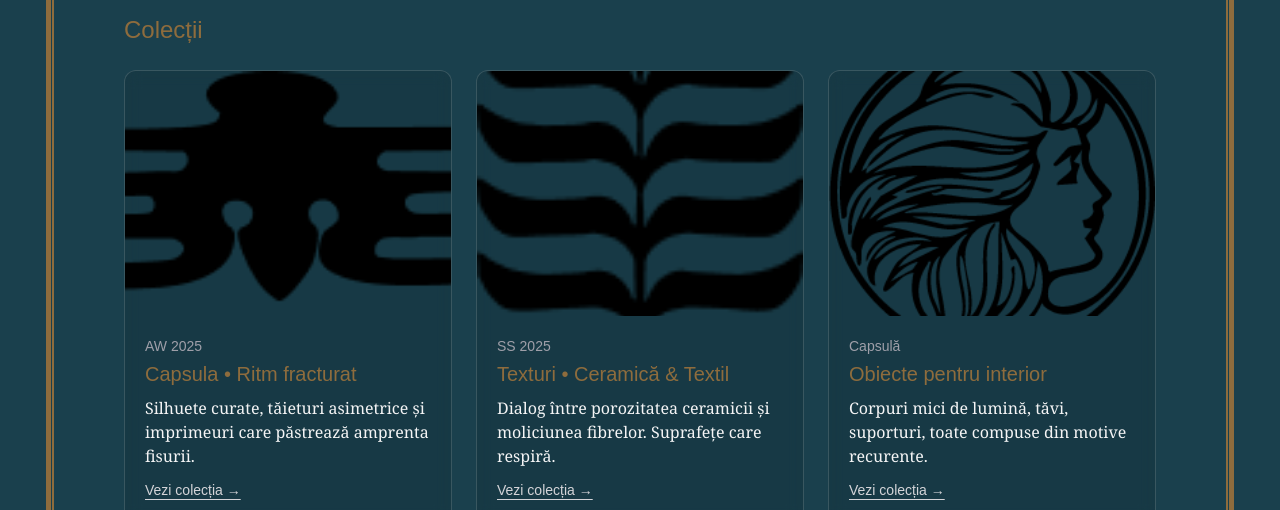
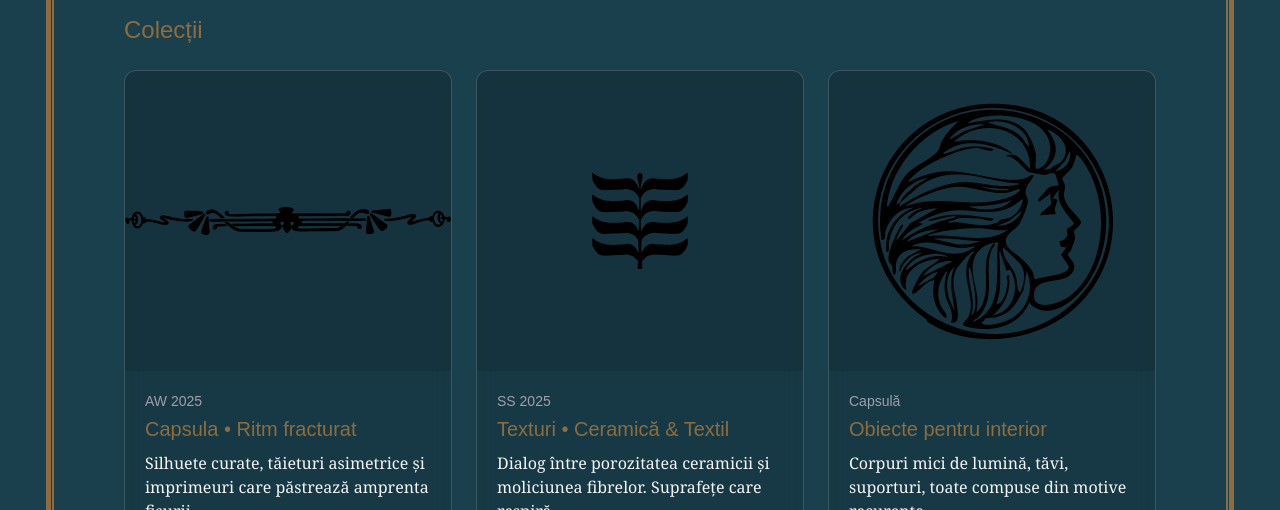
Before and after one commit to TeodorDNK/fractursim, a Next.js app: page /en/moda-design in a window 1280 px wide. Shown: the part 290-800 px from the top of the page. Built offline with nearby package versions, Linux system fonts and the light colour scheme; no server answers; a web font is replaced by a local one.

Commit message:
Your commit message for submodule changes

```diff
--- a/src/app/[locale]/moda-design/page.tsx
+++ b/src/app/[locale]/moda-design/page.tsx
@@ -7,7 +7,6 @@ import { buildPageMetadata } from "@/seo/meta";
 
 type ParamsP = { params: Promise<{ locale: string }> };
 
-/** pictogramă colorabilă la accent */
 function TintedIcon({
   src,
   width,
@@ -44,19 +43,12 @@ function TintedIcon({
   );
 }
 
-/** coloane laterale ornament */
 const FrameColumn = ({ position }: { position: "left" | "right" }) => {
   const ornamentUrl = "/images/floare.png";
   const borderStyle =
     position === "left"
-      ? {
-          borderLeft: "5px solid var(--color-theme-accent)",
-          borderRight: "2px solid var(--color-theme-accent)",
-        }
-      : {
-          borderRight: "5px solid var(--color-theme-accent)",
-          borderLeft: "2px solid var(--color-theme-accent)",
-        };
+      ? { borderLeft: "5px solid var(--color-theme-accent)", borderRight: "2px solid var(--color-theme-accent)" }
+      : { borderRight: "5px solid var(--color-theme-accent)", borderLeft: "2px solid var(--color-theme-accent)" };
   const topTransform = position === "left" ? "none" : "scaleX(-1)";
   const bottomTransform = position === "left" ? "scaleY(-1)" : "scale(-1, -1)";
   return (
@@ -64,17 +56,11 @@ const FrameColumn = ({ position }: { position: "left" | "right" }) => {
       className="hidden md:flex flex-col justify-between p-5"
       style={{ minHeight: "100vh", flexBasis: "100px", flexShrink: 0 }}
     >
-      <figure
-        className={position === "right" ? "self-end" : "self-start"}
-        style={{ transform: topTransform as any }}
-      >
+      <figure className={position === "right" ? "self-end" : "self-start"} style={{ transform: topTransform as any }}>
         <TintedIcon src={ornamentUrl} alt="Ornament" width={60} height={60} />
       </figure>
       <div className="flex-1 w-2 mx-auto my-[-3px]" style={borderStyle} />
-      <figure
-        className={position === "right" ? "self-end" : "self-start"}
-        style={{ transform: bottomTransform as any }}
-      >
+      <figure className={position === "right" ? "self-end" : "self-start"} style={{ transform: bottomTransform as any }}>
         <TintedIcon src={ornamentUrl} alt="Ornament" width={60} height={60} />
       </figure>
     </div>
@@ -97,14 +83,8 @@ export async function generateMetadata({ params }: ParamsP): Promise<Metadata> {
   });
 }
 
-// JSON-LD helper
 function JsonLd({ data }: { data: Record<string, any> }) {
-  return (
-    <script
-      type="application/ld+json"
-      dangerouslySetInnerHTML={{ __html: JSON.stringify(data) }}
-    />
-  );
+  return <script type="application/ld+json" dangerouslySetInnerHTML={{ __html: JSON.stringify(data) }} />;
 }
 
 type Collection = {
@@ -135,42 +115,19 @@ export default async function FashionDesignPage({
     t?.fashion?.subtitle ??
     "Forme fracturate, ritm ornamental și materiale naturale — aplicate pe modă, obiect și spațiu.";
 
-  // Fallback colecții (înlocuiește cu datele tale / CMS)
   const collections: Collection[] =
     (t?.fashion?.collections as Collection[]) ?? [
-      {
-        slug: "capsula-ritm-fracturat",
-        title: "Capsula • Ritm fracturat",
-        blurb:
-          "Silhuete curate, tăieturi asimetrice și imprimeuri care păstrează amprenta fisurii.",
-        cover: "/images/ornament.png",
-        season: "AW 2025",
-      },
-      {
-        slug: "texturi-ceramica-textil",
-        title: "Texturi • Ceramică & Textil",
-        blurb:
-          "Dialog între porozitatea ceramicii și moliciunea fibrelor. Suprafețe care respiră.",
-        cover: "/images/separeu.png",
-        season: "SS 2025",
-      },
-      {
-        slug: "obiecte-pentru-interior",
-        title: "Obiecte pentru interior",
-        blurb:
-          "Corpuri mici de lumină, tăvi, suporturi, toate compuse din motive recurente.",
-        cover: "/images/moneda.png",
-      },
+      { slug: "capsula-ritm-fracturat", title: "Capsula • Ritm fracturat", blurb: "Silhuete curate, tăieturi asimetrice și imprimeuri care păstrează amprenta fisurii.", cover: "/images/ornament.png", season: "AW 2025" },
+      { slug: "texturi-ceramica-textil", title: "Texturi • Ceramică & Textil", blurb: "Dialog între porozitatea ceramicii și moliciunea fibrelor. Suprafețe care respiră.", cover: "/images/separeu.png", season: "SS 2025" },
+      { slug: "obiecte-pentru-interior", title: "Obiecte pentru interior", blurb: "Corpuri mici de lumină, tăvi, suporturi, toate compuse din motive recurente.", cover: "/images/moneda.png" },
     ];
 
-  // Lookbook minimalist (poți înlocui cu imagini reale)
   const looks: Look[] = [
     { src: "/images/profil.jpeg", alt: "Look 01", caption: "Portret/print" },
     { src: "/images/floare.png", alt: "Look 02", caption: "Motiv floral" },
     { src: "/images/ornament.png", alt: "Look 03", caption: "Ornament repetat" },
   ];
 
-  // JSON-LD ca CollectionPage + hasPart (CreativeWork)
   const SITE = process.env.NEXT_PUBLIC_SITE_URL || "https://fracturism.tld";
   const jsonld = {
     "@context": "https://schema.org",
@@ -195,63 +152,38 @@ export default async function FashionDesignPage({
       <div className="max-w-6xl w-full bg-transparent">
         <JsonLd data={jsonld} />
 
-        {/* Hero */}
         <header className="py-10 md:py-16 text-center">
-          <h1 className="font-[var(--font-arhaic)] text-4xl md:text-5xl">
-            {title}
-          </h1>
-          <p className="font-serif text-lg text-zinc-300 mt-2 max-w-3xl mx-auto">
-            {dek}
-          </p>
+          <h1 className="font-[var(--font-arhaic)] text-4xl md:text-5xl">{title}</h1>
+          <p className="font-serif text-lg text-zinc-300 mt-2 max-w-3xl mx-auto">{dek}</p>
         </header>
 
         <main className="px-6 pb-16 space-y-16">
-          {/* Colecții */}
+          {/* Colecții: imagine completă, fără tăiere */}
           <section>
-            <h2
-              className="font-[var(--font-arhaic)] text-2xl mb-6"
-              style={{ color: "var(--color-theme-accent)" }}
-            >
+            <h2 className="font-[var(--font-arhaic)] text-2xl mb-6" style={{ color: "var(--color-theme-accent)" }}>
               Colecții
             </h2>
 
             <div className="grid gap-6 sm:grid-cols-2 lg:grid-cols-3">
               {collections.map((c) => (
-                <article
-                  key={c.slug}
-                  className="rounded-xl border border-white/15 bg-black/10 backdrop-blur hover:bg-black/20 transition"
-                >
-                  <Link
-                    href={`/${locale}/moda-design/${c.slug}`}
-                    className="block group"
-                  >
-                    <div
-                      className="relative w-full overflow-hidden rounded-t-xl"
-                      style={{ aspectRatio: "4/3" }}
-                    >
+                <article key={c.slug} className="rounded-xl border border-white/15 bg-black/10 backdrop-blur hover:bg-black/20 transition">
+                  <Link href={`/${locale}/moda-design/${c.slug}`} className="block group">
+                    <div className="relative w-full overflow-hidden rounded-t-xl bg-black/10 flex items-center justify-center h-[220px] sm:h-[260px] lg:h-[300px]">
                       <img
                         src={c.cover}
                         alt={c.title}
-                        className="absolute inset-0 h-full w-full object-cover transition-transform duration-300 group-hover:scale-[1.03]"
+                        className="max-h-full max-w-full h-auto w-auto object-contain transition-transform duration-300 group-hover:scale-[1.03]"
                         loading="lazy"
+                        draggable={false}
                       />
                     </div>
                     <div className="p-5">
-                      <p className="text-sm text-zinc-400">
-                        {c.season ?? "Capsulă"}
-                      </p>
-                      <h3
-                        className="font-[var(--font-arhaic)] text-xl mt-1"
-                        style={{ color: "var(--color-theme-accent)" }}
-                      >
+                      <p className="text-sm text-zinc-400">{c.season ?? "Capsulă"}</p>
+                      <h3 className="font-[var(--font-arhaic)] text-xl mt-1" style={{ color: "var(--color-theme-accent)" }}>
                         {c.title}
                       </h3>
-                      <p className="mt-2 font-serif text-zinc-100 line-clamp-3">
-                        {c.blurb}
-                      </p>
-                      <span className="mt-3 inline-block text-sm underline underline-offset-4 text-zinc-300">
-                        Vezi colecția →
-                      </span>
+                      <p className="mt-2 font-serif text-zinc-100 line-clamp-3">{c.blurb}</p>
+                      <span className="mt-3 inline-block text-sm underline underline-offset-4 text-zinc-300">Vezi colecția →</span>
                     </div>
                   </Link>
                 </article>
@@ -259,33 +191,24 @@ export default async function FashionDesignPage({
             </div>
           </section>
 
-          {/* Lookbook (grid simplu) */}
+          {/* Lookbook: imagine completă, fără tăiere */}
           <section>
-            <h2
-              className="font-[var(--font-arhaic)] text-2xl mb-6"
-              style={{ color: "var(--color-theme-accent)" }}
-            >
+            <h2 className="font-[var(--font-arhaic)] text-2xl mb-6" style={{ color: "var(--color-theme-accent)" }}>
               Lookbook
             </h2>
             <div className="grid gap-6 sm:grid-cols-2 lg:grid-cols-3">
               {looks.map((l, i) => (
-                <figure
-                  key={i}
-                  className="rounded-xl overflow-hidden border border-white/15 bg-black/10"
-                >
-                  <div className="relative w-full" style={{ aspectRatio: "3/4" }}>
+                <figure key={i} className="rounded-xl overflow-hidden border border-white/15 bg-black/10">
+                  <div className="relative w-full flex items-center justify-center h-[300px] sm:h-[360px] lg:h-[420px] bg-black/10">
                     <img
                       src={l.src}
                       alt={l.alt}
-                      className="absolute inset-0 h-full w-full object-cover"
+                      className="max-h-full max-w-full h-auto w-auto object-contain"
                       loading="lazy"
+                      draggable={false}
                     />
                   </div>
-                  {l.caption ? (
-                    <figcaption className="p-3 text-sm text-zinc-300">
-                      {l.caption}
-                    </figcaption>
-                  ) : null}
+                  {l.caption ? <figcaption className="p-3 text-sm text-zinc-300">{l.caption}</figcaption> : null}
                 </figure>
               ))}
             </div>
@@ -293,10 +216,7 @@ export default async function FashionDesignPage({
 
           {/* Materiale & Proces */}
           <section>
-            <h2
-              className="font-[var(--font-arhaic)] text-2xl mb-4"
-              style={{ color: "var(--color-theme-accent)" }}
-            >
+            <h2 className="font-[var(--font-arhaic)] text-2xl mb-4" style={{ color: "var(--color-theme-accent)" }}>
               Materiale & proces
             </h2>
             <div className="rounded-xl border border-white/15 bg-black/10 p-6 font-serif leading-relaxed text-zinc-100">
@@ -309,15 +229,9 @@ export default async function FashionDesignPage({
             </div>
           </section>
 
-          {/* CTA */}
           <section className="text-center">
-            <p className="font-serif text-lg text-zinc-100">
-              Cauți colaborare sau ediții speciale?
-            </p>
-            <Link
-              href={`/${locale}/contact`}
-              className="mt-4 inline-block px-6 py-3 rounded-lg border border-white/30 bg-black/30 hover:bg-black/50 text-white transition"
-            >
+            <p className="font-serif text-lg text-zinc-100">Cauți colaborare sau ediții speciale?</p>
+            <Link href={`/${locale}/contact`} className="mt-4 inline-block px-6 py-3 rounded-lg border border-white/30 bg-black/30 hover:bg-black/50 text-white transition">
               Scrie-ne →
             </Link>
           </section>
@@ -325,10 +239,7 @@ export default async function FashionDesignPage({
 
         <footer className="py-12 border-t border-white/20">
           <div className="text-center max-w-6xl mx-auto px-6">
-            <p
-              className="font-[var(--font-arhaic)] text-2xl"
-              style={{ color: "var(--color-theme-accent)", lineHeight: "0" }}
-            >
+            <p className="font-[var(--font-arhaic)] text-2xl" style={{ color: "var(--color-theme-accent)", lineHeight: "0" }}>
               ✦
             </p>
           </div>
--- a/src/app/[locale]/noutati/page.tsx
+++ b/src/app/[locale]/noutati/page.tsx
@@ -9,18 +9,8 @@ type ParamsP = { params: Promise<{ locale: string }> };
 
 /** pictogramă colorabilă la accent */
 function TintedIcon({
-  src,
-  width,
-  height,
-  alt,
-  className,
-}: {
-  src: string;
-  width: number;
-  height: number;
-  alt: string;
-  className?: string;
-}) {
+  src, width, height, alt, className,
+}: { src: string; width: number; height: number; alt: string; className?: string }) {
   return (
     <span
       role="img"
@@ -28,8 +18,7 @@ function TintedIcon({
       className={className}
       style={{
         display: "inline-block",
-        width,
-        height,
+        width, height,
         backgroundColor: "var(--color-theme-accent)",
         WebkitMaskImage: `url(${src})`,
         maskImage: `url(${src})`,
@@ -49,32 +38,17 @@ const FrameColumn = ({ position }: { position: "left" | "right" }) => {
   const ornamentUrl = "/images/floare.png";
   const borderStyle =
     position === "left"
-      ? {
-          borderLeft: "5px solid var(--color-theme-accent)",
-          borderRight: "2px solid var(--color-theme-accent)",
-        }
-      : {
-          borderRight: "5px solid var(--color-theme-accent)",
-          borderLeft: "2px solid var(--color-theme-accent)",
-        };
+      ? { borderLeft: "5px solid var(--color-theme-accent)", borderRight: "2px solid var(--color-theme-accent)" }
+      : { borderRight: "5px solid var(--color-theme-accent)", borderLeft: "2px solid var(--color-theme-accent)" };
   const topTransform = position === "left" ? "none" : "scaleX(-1)";
   const bottomTransform = position === "left" ? "scaleY(-1)" : "scale(-1, -1)";
   return (
-    <div
-      className="hidden md:flex flex-col justify-between p-5"
-      style={{ minHeight: "100vh", flexBasis: "100px", flexShrink: 0 }}
-    >
-      <figure
-        className={position === "right" ? "self-end" : "self-start"}
-        style={{ transform: topTransform as any }}
-      >
+    <div className="hidden md:flex flex-col justify-between p-5" style={{ minHeight: "100vh", flexBasis: "100px", flexShrink: 0 }}>
+      <figure className={position === "right" ? "self-end" : "self-start"} style={{ transform: topTransform as any }}>
         <TintedIcon src={ornamentUrl} alt="Ornament" width={60} height={60} />
       </figure>
       <div className="flex-1 w-2 mx-auto my-[-3px]" style={borderStyle} />
-      <figure
-        className={position === "right" ? "self-end" : "self-start"}
-        style={{ transform: bottomTransform as any }}
-      >
+      <figure className={position === "right" ? "self-end" : "self-start"} style={{ transform: bottomTransform as any }}>
         <TintedIcon src={ornamentUrl} alt="Ornament" width={60} height={60} />
       </figure>
     </div>
@@ -91,73 +65,50 @@ export async function generateMetadata({ params }: ParamsP): Promise<Metadata> {
     locale,
     pathname: "/noutati",
     title: t?.meta?.news?.title ?? "Noutăți – Fracturism",
-    description:
-      t?.meta?.news?.description ??
-      "Noutăți, articole și anunțuri din lumea Fracturismului.",
+    description: t?.meta?.news?.description ?? "Noutăți, articole și anunțuri din lumea Fracturismului.",
   });
 }
 
 // JSON-LD helper
 function JsonLd({ data }: { data: Record<string, any> }) {
-  return (
-    <script
-      type="application/ld+json"
-      dangerouslySetInnerHTML={{ __html: JSON.stringify(data) }}
-    />
-  );
+  return <script type="application/ld+json" dangerouslySetInnerHTML={{ __html: JSON.stringify(data) }} />;
 }
 
 type NewsItem = {
   slug: string;
   title: string;
   excerpt: string;
-  date: string; // ISO string
+  date: string; // ISO
   cover?: string;
   readingTime?: string;
 };
 
-function NewsCard({
-  item,
-  locale,
-}: {
-  item: NewsItem;
-  locale: string;
-}) {
+// Card cu imagine integrală (fără tăiere)
+function NewsCard({ item, locale }: { item: NewsItem; locale: string }) {
   return (
     <article className="rounded-xl border border-white/15 bg-black/10 backdrop-blur hover:bg-black/20 transition">
       <Link href={`/${locale}/noutati/${item.slug}`} className="block">
         {item.cover ? (
-          <div
-            className="relative w-full overflow-hidden rounded-t-xl"
-            style={{ aspectRatio: "16/9" }}
-          >
+          <div className="relative w-full overflow-hidden rounded-t-xl bg-black/10 flex items-center justify-center h-[200px] sm:h-[220px] lg:h-[240px]">
             <img
               src={item.cover}
               alt={item.title}
-              className="absolute inset-0 h-full w-full object-cover"
+              className="max-h-full max-w-full h-auto w-auto object-contain transition-transform duration-300 group-hover:scale-[1.02]"
               loading="lazy"
+              draggable={false}
             />
           </div>
         ) : null}
 
         <div className="p-5">
-          <h3
-            className="font-[var(--font-arhaic)] text-2xl leading-tight"
-            style={{ color: "var(--color-theme-accent)" }}
-          >
+          <h3 className="font-[var(--font-arhaic)] text-2xl leading-tight" style={{ color: "var(--color-theme-accent)" }}>
             {item.title}
           </h3>
           <p className="mt-2 text-sm text-zinc-300">
-            {new Date(item.date).toLocaleDateString(locale, {
-              year: "numeric",
-              month: "long",
-              day: "2-digit",
-            })}
+            {new Date(item.date).toLocaleDateString(locale, { year: "numeric", month: "long", day: "2-digit" })}
             {item.readingTime ? ` • ${item.readingTime}` : ""}
           </p>
-          <p className="mt-3 font-serif text-zinc-100 line-clamp-3">
-            {item.excerpt}
-          </p>
+          <p className="mt-3 font-serif text-zinc-100 line-clamp-3">{item.excerpt}</p>
           <span className="mt-4 inline-block text-sm underline underline-offset-4 text-zinc-300">
             Citește mai mult →
           </span>
@@ -167,60 +118,27 @@ function NewsCard({
   );
 }
 
-export default async function NewsIndex({
-  params,
-}: {
-  params: Promise<{ locale: string }>;
-}) {
+export default async function NewsIndex({ params }: { params: Promise<{ locale: string }> }) {
   const { locale: raw } = await params;
   const locale = isLocale(raw) ? (raw as Locale) : "ro";
   const t = await getMessages(locale);
 
   const title = t?.news?.title ?? "Noutăți";
-  const dek =
-    t?.news?.subtitle ?? "Articole, anunțuri și gânduri despre Fracturism.";
+  const dek = t?.news?.subtitle ?? "Articole, anunțuri și gânduri despre Fracturism.";
 
-  // Dacă ai `t.news.items` în mesaje, îl mapăm în NewsItem;
-  // altfel folosim un fallback minimal.
   const items: NewsItem[] =
     (Array.isArray(t?.news?.items) &&
       (t.news.items as any[]).map((x, i) => ({
         slug: x.slug ?? `articol-${i + 1}`,
         title: x.title ?? `Articol ${i + 1}`,
-        excerpt:
-          x.excerpt ??
-          "Rezumat scurt al articolului. În câteva rânduri, conține ideea principală.",
+        excerpt: x.excerpt ?? "Rezumat scurt al articolului. În câteva rânduri, conține ideea principală.",
         date: x.date ?? new Date().toISOString(),
         cover: x.cover ?? "/images/ornament.png",
         readingTime: x.readingTime ?? "4 min",
       }))) || [
-      {
-        slug: "manifest-si-ruptura",
-        title: "Manifest și ruptură: un limbaj vizual viu",
-        excerpt:
-          "Cum transformă Fracturismul tensiunea dintre ordine și accident într-un manifest plastic coerent.",
-        date: "2025-10-01",
-        cover: "/images/moneda.png",
-        readingTime: "5 min",
-      },
-      {
-        slug: "ateliere-si-intalniri",
-        title: "Ateliere și întâlniri deschise",
-        excerpt:
-          "Programul atelierelor din toamnă: exerciții practice, discuții despre compoziție și ritm fracturat.",
-        date: "2025-10-18",
-        cover: "/images/separeu.png",
-        readingTime: "3 min",
-      },
-      {
-        slug: "povestea-unui-ornament",
-        title: "Povestea unui ornament",
-        excerpt:
-          "Din fisură în motiv recurent: traseul unei forme care își găsește locul într-o serie.",
-        date: "2025-11-01",
-        cover: "/images/floare.png",
-        readingTime: "4 min",
-      },
+      { slug: "manifest-si-ruptura", title: "Manifest și ruptură: un limbaj vizual viu", excerpt: "Cum transformă Fracturismul tensiunea dintre ordine și accident într-un manifest plastic coerent.", date: "2025-10-01", cover: "/images/moneda.png", readingTime: "5 min" },
+      { slug: "ateliere-si-intalniri", title: "Ateliere și întâlniri deschise", excerpt: "Programul atelierelor din toamnă: exerciții practice, discuții despre compoziție și ritm fracturat.", date: "2025-10-18", cover: "/images/separeu.png", readingTime: "3 min" },
+      { slug: "povestea-unui-ornament", title: "Povestea unui ornament", excerpt: "Din fisură în motiv recurent: traseul unei forme care își găsește locul într-o serie.", date: "2025-11-01", cover: "/images/floare.png", readingTime: "4 min" },
     ];
 
   // JSON-LD ca ItemList cu NewsArticle
@@ -251,12 +169,8 @@ export default async function NewsIndex({
         <JsonLd data={jsonld} />
 
         <header className="py-10 md:py-16 text-center">
-          <h1 className="font-[var(--font-arhaic)] text-4xl md:text-5xl">
-            {title}
-          </h1>
-          <p className="font-serif text-lg text-zinc-300 mt-2 max-w-3xl mx-auto">
-            {dek}
-          </p>
+          <h1 className="font-[var(--font-arhaic)] text-4xl md:text-5xl">{title}</h1>
+          <p className="font-serif text-lg text-zinc-300 mt-2 max-w-3xl mx-auto">{dek}</p>
         </header>
 
         <main className="px-6 pb-16">
@@ -269,10 +183,7 @@ export default async function NewsIndex({
 
         <footer className="py-12 border-t border-white/20">
           <div className="text-center max-w-6xl mx-auto px-6">
-            <p
-              className="font-[var(--font-arhaic)] text-2xl"
-              style={{ color: "var(--color-theme-accent)", lineHeight: "0" }}
-            >
+            <p className="font-[var(--font-arhaic)] text-2xl" style={{ color: "var(--color-theme-accent)", lineHeight: "0" }}>
               ✦
             </p>
           </div>
```
Also changed, not shown: src/components/GalleryCarousel.tsx (+80 -26 lines).
